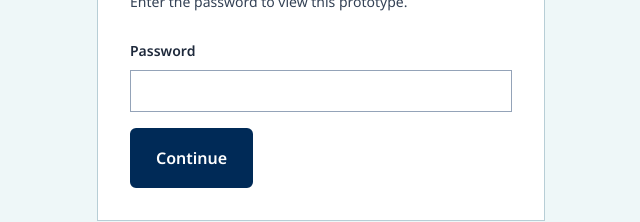
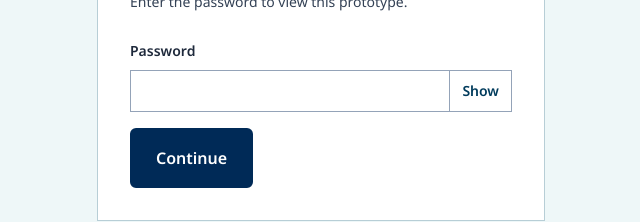
Before and after one commit to vidivitti/snap-doc-recommendation-prototype, a React (Vite) app: page / in a window 1280 px wide. Shown: the part 198-420 px from the top of the page, without its empty margins (319-959 px from the left). Built offline with nearby package versions, Linux system fonts and the light colour scheme.

Commit message:
Refine prototype access and logic view controls

```diff
--- a/src/App.jsx
+++ b/src/App.jsx
@@ -1782,7 +1782,7 @@ function InputGroup({ title, children }) {
   return (
     <section className="dta-card bg-white p-4 sm:p-5">
       <h3 className="text-base font-bold text-[#141414]">{title}</h3>
-      <div className="mt-4 grid gap-3 sm:grid-cols-2">{children}</div>
+      <div className="mt-3 grid gap-1">{children}</div>
     </section>
   );
 }
@@ -1985,6 +1985,7 @@ function SubmittedScreen({ applicationNumber, onReviewProof }) {
 function PasswordGate({ onUnlock }) {
   const [password, setPassword] = useState("");
   const [error, setError] = useState("");
+  const [showPassword, setShowPassword] = useState(false);
 
   function submitPassword(event) {
     event.preventDefault();
@@ -2009,16 +2010,26 @@ function PasswordGate({ onUnlock }) {
         <form className="mt-6 space-y-4" onSubmit={submitPassword}>
           <label className="block">
             <span className="text-sm font-semibold text-slate-800">Password</span>
+            <div className="mt-2 flex w-full items-stretch">
               <input
-              type="password"
+                type={showPassword ? "text" : "password"}
                 value={password}
                 onChange={(event) => {
                   setPassword(event.target.value);
                   setError("");
                 }}
-              className="mt-2 w-full border border-slate-400 px-3 py-2 text-base"
+                className="w-full border border-slate-400 px-3 py-2 text-base"
                 autoComplete="current-password"
               />
+              <button
+                type="button"
+                className="border border-l-0 border-slate-400 px-3 text-sm font-semibold text-[#003b5c]"
+                onClick={() => setShowPassword((current) => !current)}
+                aria-label={showPassword ? "Hide password" : "Show password"}
+              >
+                {showPassword ? "Hide" : "Show"}
+              </button>
+            </div>
           </label>
 
           {error ? <p className="text-sm text-red-700">{error}</p> : null}
@@ -2040,7 +2051,7 @@ export default function SnapVerificationPrototype() {
   const [app, setApp] = useState(clone(EMPTY_APPLICATION));
   const [applicationNumber] = useState(() => String(Math.floor(10000000 + Math.random() * 90000000)));
   const [settings, setSettings] = useState(DEFAULT_SETTINGS);
-  const [mode, setMode] = useState("client");
+  const [mode, setMode] = useState("logic");
   const [clientScreen, setClientScreen] = useState("submitted");
   const [showPolicyToggles, setShowPolicyToggles] = useState(true);
 
@@ -2063,6 +2074,12 @@ export default function SnapVerificationPrototype() {
               <p className="mt-3 max-w-2xl text-sm leading-relaxed text-slate-700">
                 A rules-based prototype that clarifies what's next for SNAP recertification clients and converts their recertification answers into personalized and actionable proof suggestions.
               </p>
+              <div className="mt-4 max-w-2xl border-l-4 border-[#79a6b7] bg-[#f5fbfc] p-4">
+                <h2 className="text-base font-bold text-[#141414]">How to use this prototype</h2>
+                <p className="mt-2 text-sm leading-relaxed text-slate-700">
+                  Select prototype inputs that correspond to a client's possible DTA Connect recertification responses. Then click the “Client view” button (at the top right) to see the 2 screens that would replace the current submitted screen.
+                </p>
+              </div>
             </div>
 
             <div className="flex gap-2">
--- a/src/index.css
+++ b/src/index.css
@@ -93,8 +93,8 @@ body {
   }
 
   .dta-input-choice {
-    @apply flex cursor-pointer items-center gap-3 bg-white p-4 text-base;
-    border: 1px solid #b7ced6;
+    @apply flex cursor-pointer items-start gap-3 bg-transparent px-0 py-1.5 text-base;
+    border: 0;
   }
 
   .dta-input-choice input {
```
Lines whose indentation alone changed are shown as unchanged.
